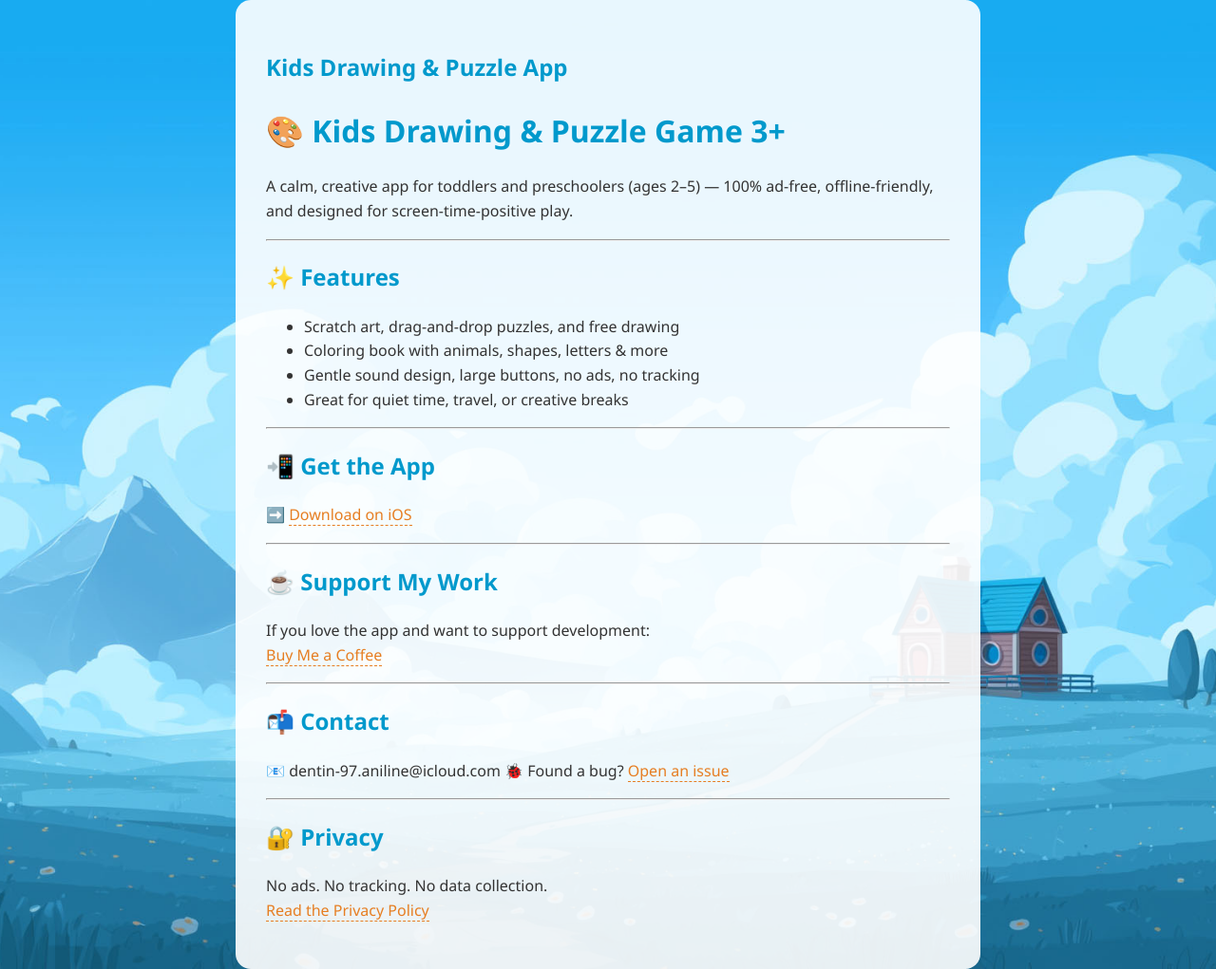
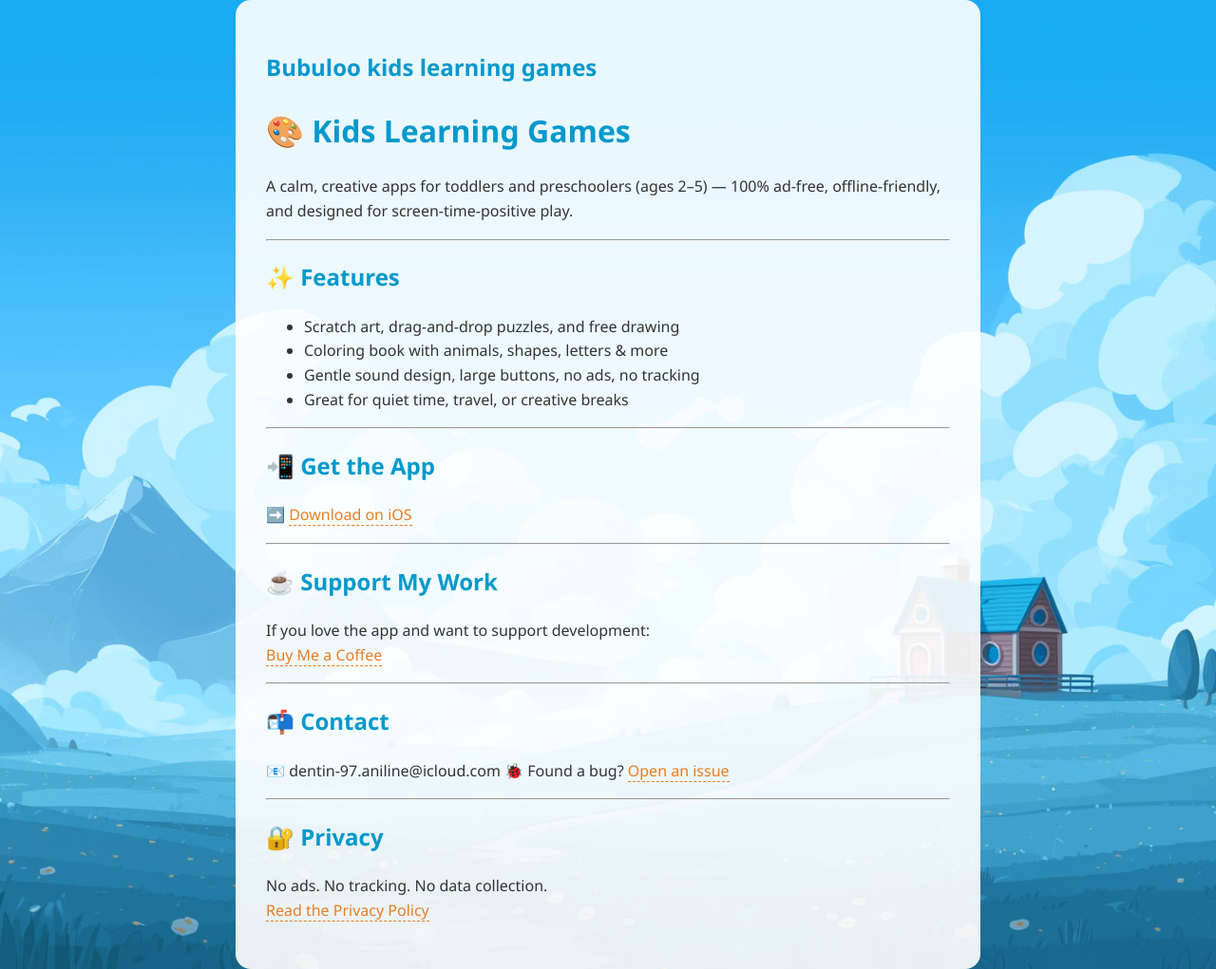
Before and after one commit to MagicScribble/bubuloo-kids-learning-app, a Jekyll site: the page built from index.md, in a window 1280 px wide. Shown: the whole page at 95% size. Built offline with Jekyll 4.4.1, drawn with Linux system fonts in a browser that asks for light colours; our own code applies the rules of GitHub Pages for plain Markdown files.

Commit message:
Update index.md

```diff
--- a/index.md
+++ b/index.md
@@ -3,12 +3,12 @@
 </head>
 
 
-Kids Drawing & Puzzle App
+Bubuloo kids learning games
 ---
 
-# 🎨 Kids Drawing & Puzzle Game 3+
+# 🎨 Kids Learning Games
 
-A calm, creative app for toddlers and preschoolers (ages 2–5) — 100% ad-free, offline-friendly, and designed for screen-time-positive play.
+A calm, creative apps for toddlers and preschoolers (ages 2–5) — 100% ad-free, offline-friendly, and designed for screen-time-positive play.
 
 ---
 
```
